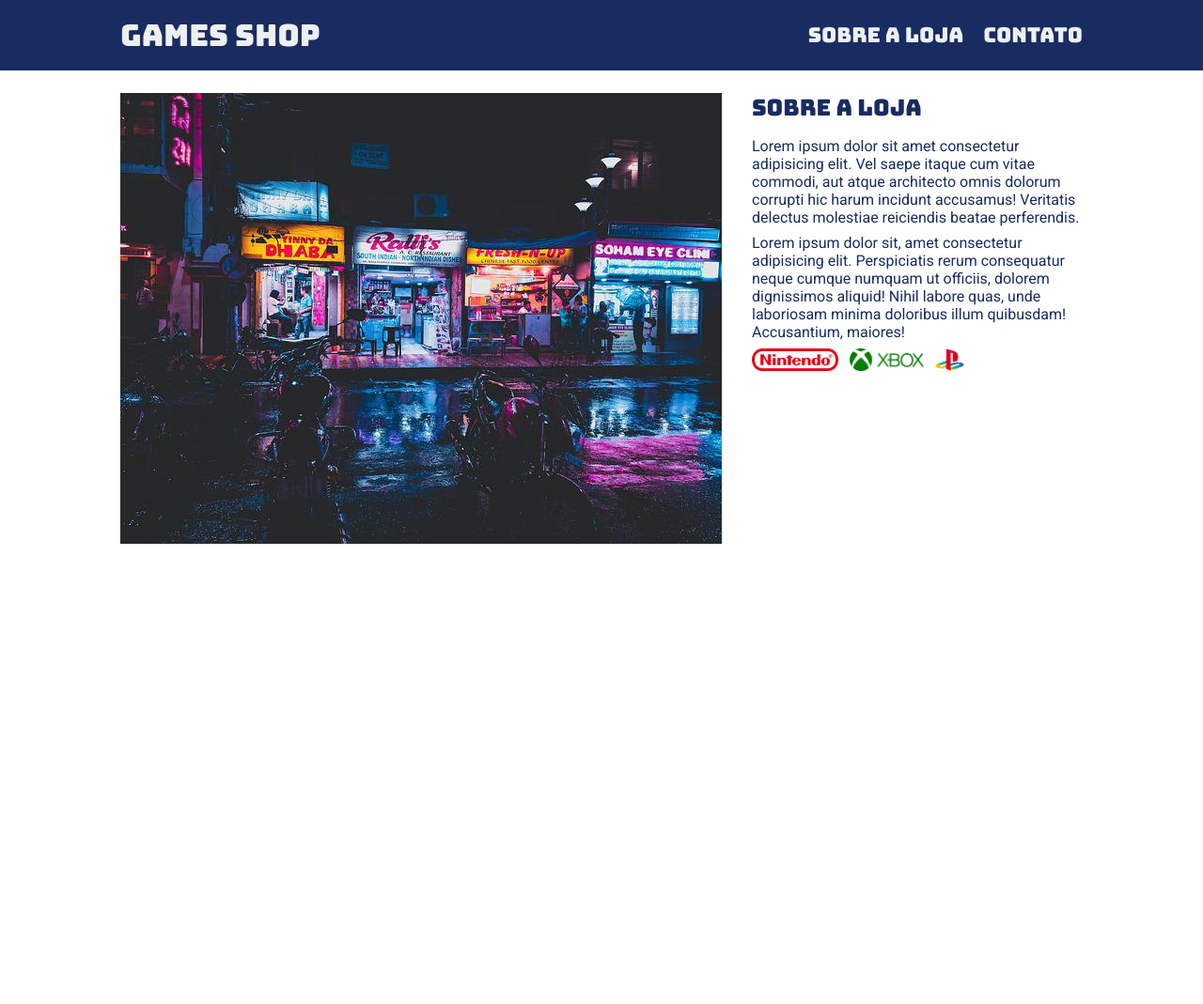
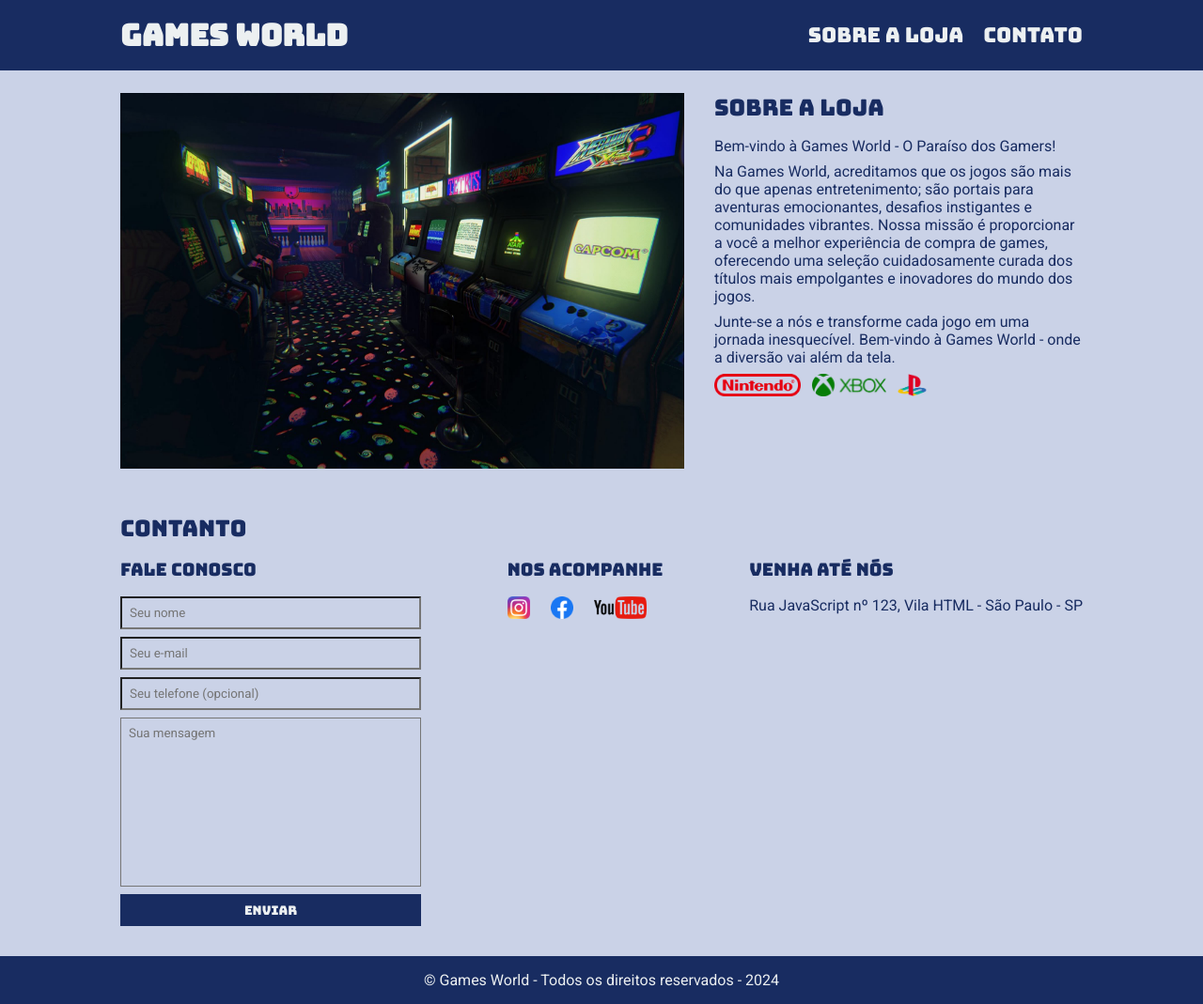
Before and after one commit to RodrigBatista/Primeiro-Projeto, a plain HTML site: page GameShop.html in a window 1280 px wide. Shown: the whole page at 94% size. Before the commit the page ends 800 px from the top, so only its background shows below. Drawn offline with Linux system fonts and the light colour scheme.

Commit message:
Atualizando

```diff
--- a/GameShop.css
+++ b/GameShop.css
@@ -4,22 +4,24 @@
     box-sizing: border-box;
 }
 
-header, section h2 {
+header, section h2, section h3, form button {
     font-family: "Bungee", sans-serif;
+    font-weight: normal;
 } /* O link pra essa fonte funcionar está em <head> */
 
+body, input, textarea {
+    font-family: "Roboto", sans-serif;
+    background-color: #cad2e7;
+}
+
 body {
-    font-family: "Roboto", sans-serif;
+    background-color: #cad2e7;
 }
 
 header {
     padding: 16px 0;
     background-color: #182c61;
     color: #ecf0f1;
-}
-
-header h1, section h2 {
-    font-weight: normal;
 }
 
 header nav li {
@@ -84,4 +86,69 @@ header .container, section .container {
 
     .store-front {
         margin-right: 32px;
+        width: 600px;
+        height: 400px;
     }
+
+    .social-links img {
+        height: 24px;
+    }
+
+    .social-links li {
+        display: inline;
+        margin-right: 18px;
+    }
+
+    .social-links li a {
+        text-decoration: none;
+    }
+
+    #contact .container{
+        display: block;
+    }
+
+    .contact-methods {
+        display: flex;
+        justify-content: space-between;
+    }
+
+    form input, form textarea, form button {
+        display: block;
+        width: 320px;
+        margin-bottom: 8px;
+        padding: 8px;
+    }
+
+    form textarea {
+        resize: none;
+        height: 180px;
+    }
+
+    section h3 {
+        margin-bottom: 16px;
+    }
+
+    form button {
+        background-color: #182c61;
+        color: #ecf0f1;
+        border: none;
+        cursor: pointer;
+    }
+
+    form button:hover {
+        background-color: #314e9e ;
+    }
+
+    input:focus, textarea:focus {
+        outline-color: #182c61 ;
+    }
+
+    footer {
+        background-color: #182c61 ;
+        color: #ecf0f1;
+        padding: 16px 0;
+    }
+
+    footer p {
+        text-align: center;
+    }
--- a/GameShop.html
+++ b/GameShop.html
@@ -3,7 +3,7 @@
 <head>
     <meta charset="UTF-8">
     <meta name="viewport" content="width=device-width, initial-scale=1.0">
-    <title>Game Shop</title>
+    <title>Games World</title>
     <link rel="stylesheet" href="./GameShop.css">
 
     <link rel="preconnect" href="https://fonts.googleapis.com">
@@ -16,14 +16,14 @@
 <body>
     <header>
             <div class="container">
-            <h1>Games Shop</h1>
+            <h1>Games World</h1>
             <nav>
                 <ul>
                     <li>
-                        <a href="#"> Sobre a loja</a>
+                        <a href="#about"> Sobre a loja</a>
                     </li>
                     <li>
-                        <a href="#"> Contato </a>
+                        <a href="#contact"> Contato </a>
                     </li>
                 </ul>
             </nav>
@@ -32,13 +32,14 @@
 
 
 
-    <section>
+    <section id="about">
         <div class="container">
-            <img class="store-front" src="./imagens/loja.jpg" alt="Fachada da Loja Games Shop">
+            <img class="store-front" src="./Midias/games.jpg" alt="Fachada da Loja Games World">
             <div>
                 <h2> Sobre a loja</h2>
-                <p> Lorem ipsum dolor sit amet consectetur adipisicing elit. Vel saepe itaque cum vitae commodi, aut atque architecto omnis dolorum corrupti hic harum incidunt accusamus! Veritatis delectus molestiae reiciendis beatae perferendis. </p>
-                <p> Lorem ipsum dolor sit, amet consectetur adipisicing elit. Perspiciatis rerum consequatur neque cumque numquam ut officiis, dolorem dignissimos aliquid! Nihil labore quas, unde laboriosam minima doloribus illum quibusdam! Accusantium, maiores!</p>
+                <p> Bem-vindo à Games World - O Paraíso dos Gamers! </p>
+                <p> Na Games World, acreditamos que os jogos são mais do que apenas entretenimento; são portais para aventuras emocionantes, desafios instigantes e comunidades vibrantes. Nossa missão é proporcionar a você a melhor experiência de compra de games, oferecendo uma seleção cuidadosamente curada dos títulos mais empolgantes e inovadores do mundo dos jogos.</p>
+                <p> Junte-se a nós e transforme cada jogo em uma jornada inesquecível. Bem-vindo à Games World - onde a diversão vai além da tela.</p>
                 <ul class="brands-list">
                     <li> <img src="./imagens/nintendo.png" alt="Logo nintendo"></li>
                     <li> <img src="./imagens/xbox.png" alt="Logo Xbox"></li>
@@ -48,5 +49,53 @@
         </div>
     </section>
 
+
+
+    <section id="contact">
+        <div class="container">
+            <h2> Contanto </h2>
+            <div class="contact-methods">
+                <div>
+                    <h3> Fale conosco</h3>
+                    <form>
+                        <input type="text" placeholder="Seu nome" required/>
+                        <input type="email" placeholder="Seu e-mail" required/>
+                        <input type="tel" placeholder="Seu telefone (opcional)"/>
+                        <textarea placeholder="Sua mensagem" required></textarea>
+                        <button type="submit">Enviar</button>
+                    </form>
+                </div>
+                <div>
+                    <h3> Nos acompanhe</h3>
+                    <ul class="social-links">
+                        <li>
+                            <a href="#" title="Siga-nos no Instagram">
+                                <img src="./imagens/instagram.png" alt="Logo do Instagram" /> </a>
+                        </li>
+                        <li>
+                            <a href="#" title="Siga-nos no Facebook">
+                                <img src="./imagens/facebook.png" alt="Logo do Facebook" /> </a>
+                        </li>
+                        <li>
+                            <a href="#" title="Visite nosso canal no YouTube">
+                                <img src="./imagens/youtube.png" alt="Logo do YouTube" /> </a>
+                        </li>
+                    </ul>
+                </div>
+                <div>
+                    <h3> Venha até nós</h3>
+                    <p> Rua JavaScript nº 123, Vila HTML - São Paulo - SP </p>
+                </div>
+            </div>
+        </div>
+    </section>
+
+
+
+    <footer>
+        <div class="container">
+            <p> &copy; Games World - Todos os direitos reservados - 2024</p>
+        </div>
+    </footer>
 </body>
 </html>
```
Also changed, not shown: Midias/games.jpg (added).
